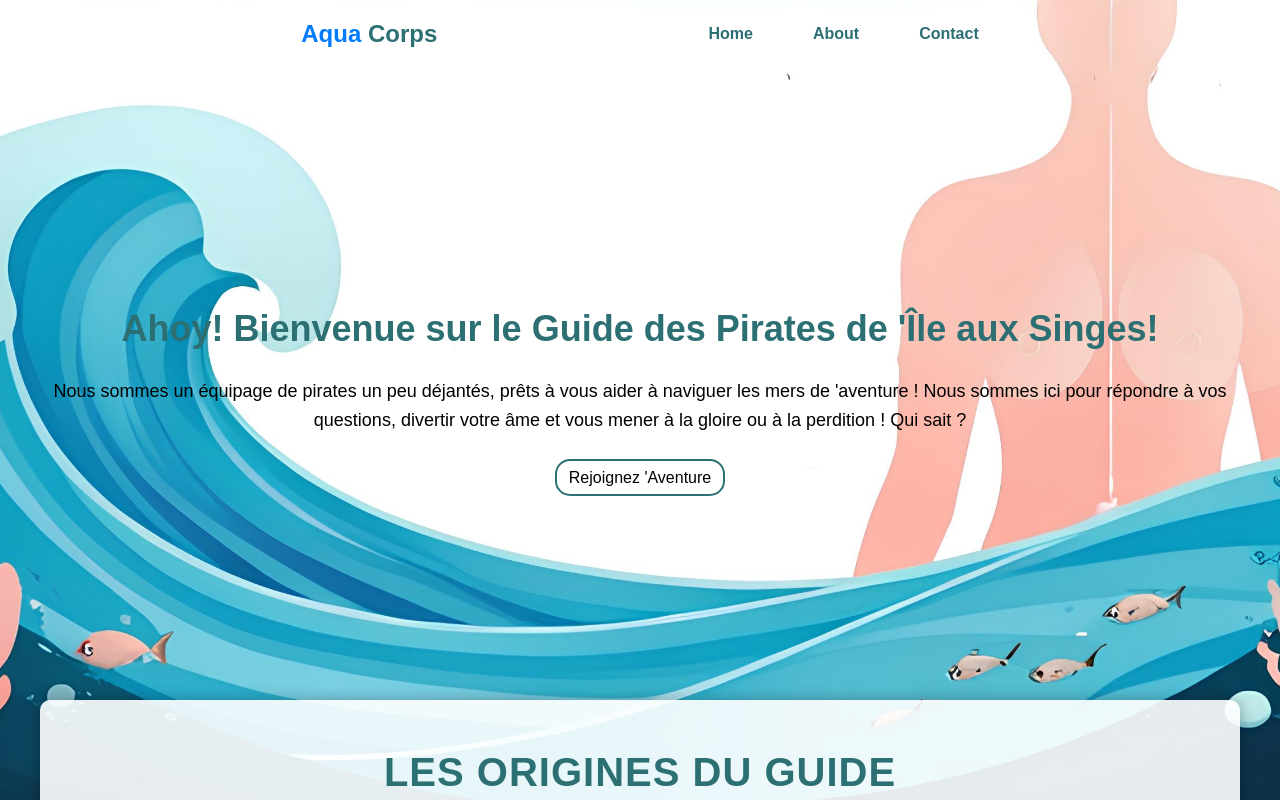
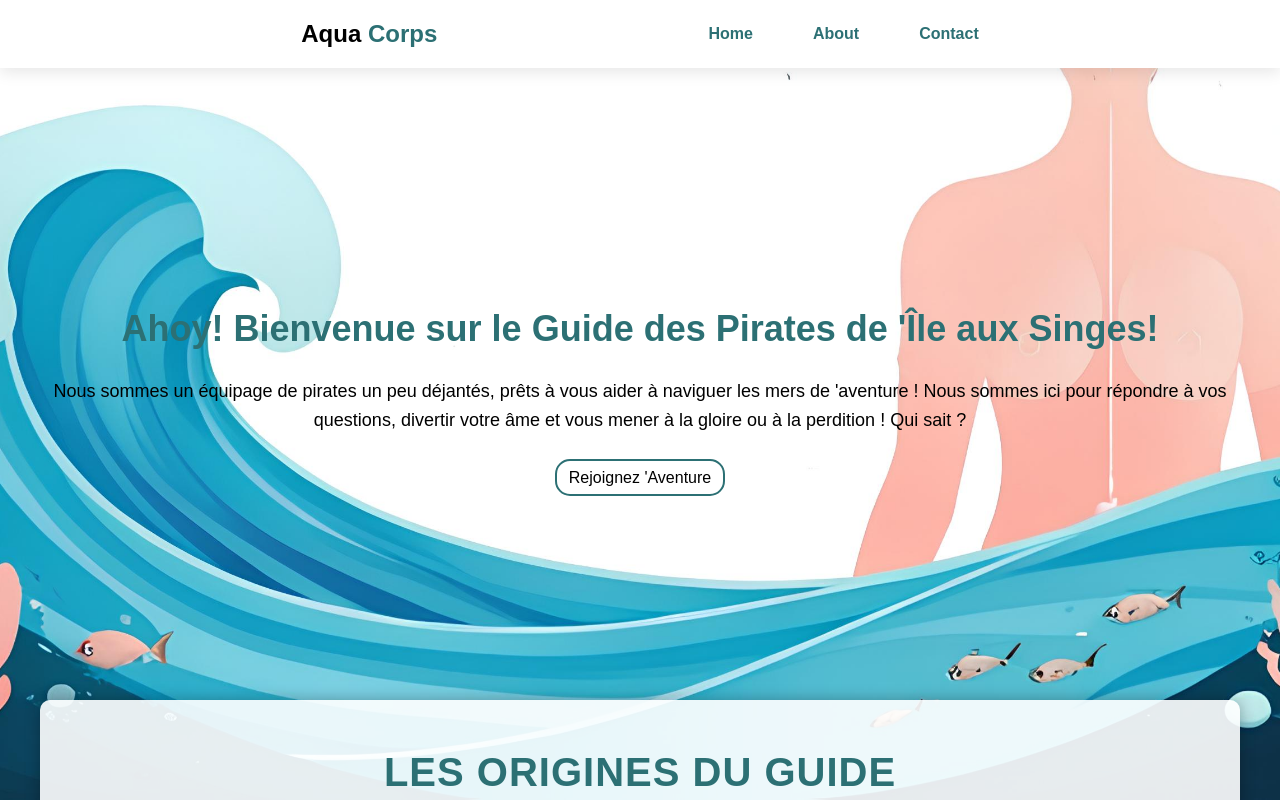
Before and after one commit to Nuit-De-L-infoo/nuit-de-linfo, a Next.js app in the folder web/: page /aboutus in a window 1280 px wide. Shown: the top 800 px of the page. Built offline with nearby package versions, Linux system fonts and the light colour scheme.

Commit message:
NavBar Updates

```diff
--- a/web/app/styles/Navbar.module.scss
+++ b/web/app/styles/Navbar.module.scss
@@ -6,21 +6,39 @@
     align-items: center;               /* Vertically centers the navbar items */
     width: 100%;                       /* Makes the navbar span the full width of the screen */
     position: fixed;                   /* Keeps the navbar fixed at the top */
-    top: 20;                            /* Aligns the navbar to the top of the page */
+    top: 0;                            /* Aligns the navbar to the top of the page */
     left: 0;                           /* Aligns the navbar to the left of the page */
     right: 0;                          /* Ensures the navbar spans the full width */
     z-index: 1000;                     /* Keeps the navbar on top of other elements */
+    background-color: rgba(255, 255, 255, 1); /* Optional: Slight transparent background for navbar */
+/* Smooth transition for background & shadow on hover */
 
-    .titre{
+    /* Hover effect on the whole navbar */
+    &:hover {
+        background-color: rgba(255, 255, 255, 1); /* Solid background when hovered */
+        box-shadow: 0 4px 15px rgba(0, 0, 0, 0.1); /* Subtle shadow effect on hover */
+    }
+
+    .titre {
         color: #2c7074;
         font-weight: bold;
         font-size: 24px;
+        transition: color 0.3s ease; /* Smooth transition on color change */
     }
-    .title{
+
+    .titre:hover {
+        color: #000000;
+        cursor: pointer;
+    }
+
+    .title {
         font-size: 24px;
         font-weight: bold;
+        color: #000000;
+        transition: color 0.3s ease; /* Smooth transition on color change */
     }
-    .title:hover{
+
+    .title:hover {
         color: #2c7074;
         cursor: pointer;
     }
@@ -31,6 +49,12 @@
     display: flex;                     /* Flexbox layout for the navbar items */
     list-style-type: none;             /* Removes default list styles */
     gap: 60px;                         /* Adds space between each list item */
+    transition: all 0.3s ease-in-out;  /* Smooth transition for list item on hover */
+}
+
+/* Navbar List Item Hover Effect */
+.navbar__item:hover {
+    transform: scale(1.05);  /* Slight scaling effect when hovering over the navbar items */
 }
 
 /* Navbar Links */
@@ -49,11 +73,17 @@
 
 /* Navbar Link Hover Effect */
 .navbar__item a:hover {
-    color: #0e425a;                    /* Changes the color to a gold shade on hover */
+    color: #0e425a;                    /* Changes the color to a deeper shade when hovered */
 }
 
 /* Logo Styling */
 .navbar img {
     height: 40px;                      /* Sets a fixed height for the logo */
     object-fit: contain;               /* Ensures the logo image scales well without distortion */
+    transition: transform 0.3s ease;   /* Adds transition for logo scaling */
 }
+
+/* Logo Hover Effect */
+.navbar img:hover {
+    transform: scale(1.1);             /* Slightly scales up the logo when hovered */
+}
```
